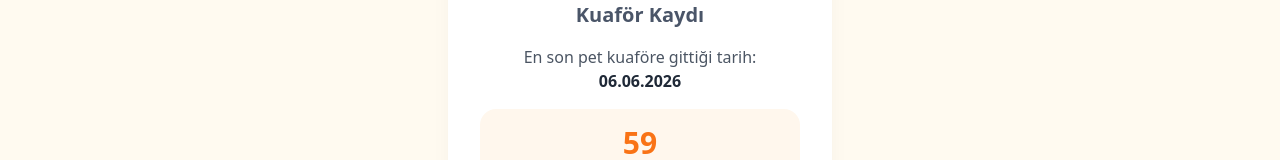
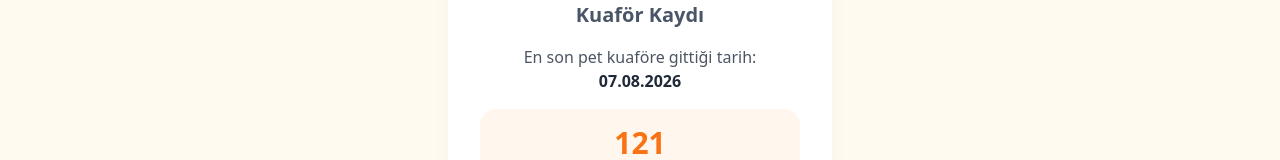
Before and after one commit to BartuOzasci/eros_App, a React (Vite) app: page /groomer in a window 1280 px wide. Shown: the part 299-459 px from the top of the page. Built offline with nearby package versions, Linux system fonts and the light colour scheme.

Commit message:
Update groomerData.js

```diff
--- a/src/data/groomerData.js
+++ b/src/data/groomerData.js
@@ -1,3 +1,3 @@
 export const groomerData = {
-  lastVisit: "2026-06-06",
+  lastVisit: "2026-08-07",
 };
```
